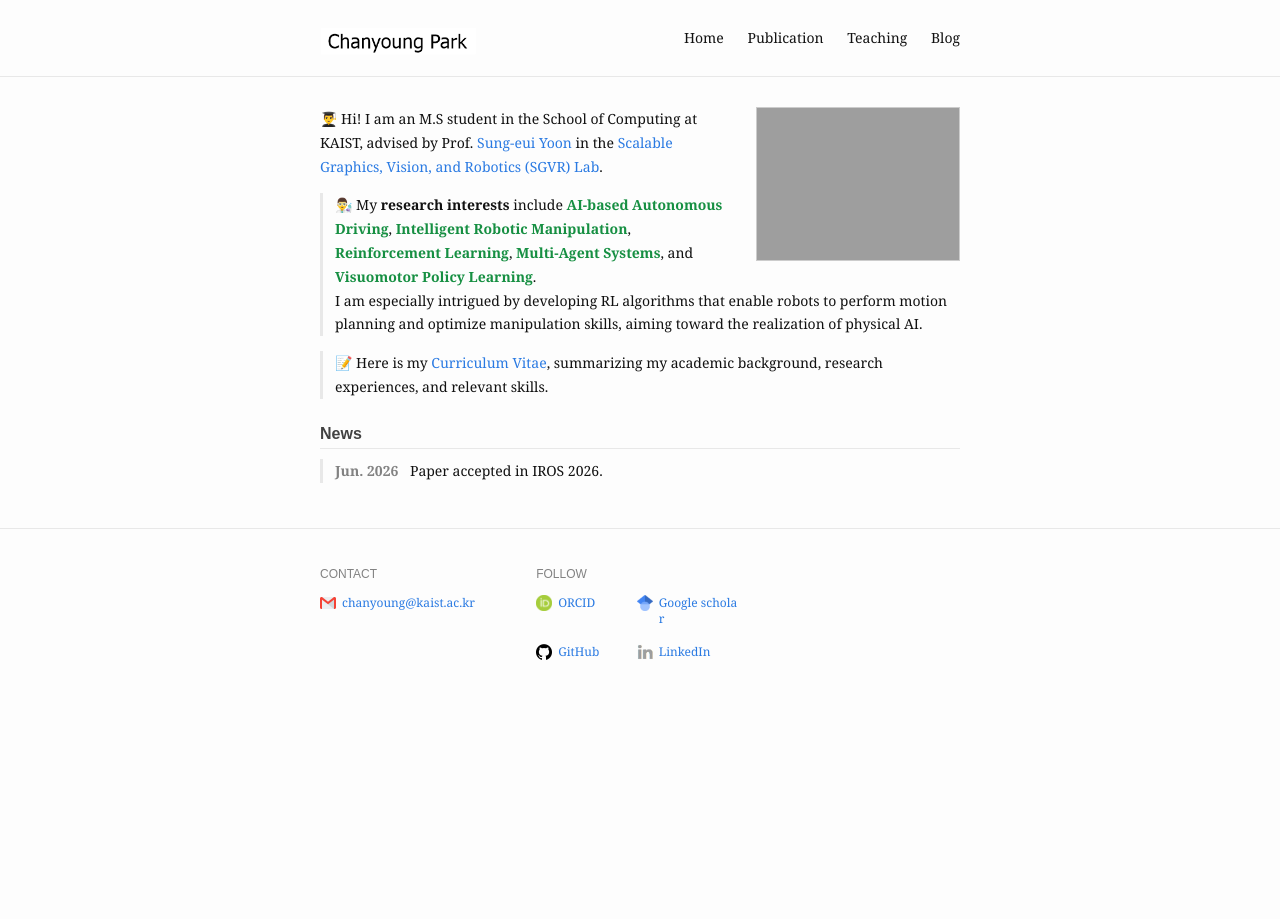
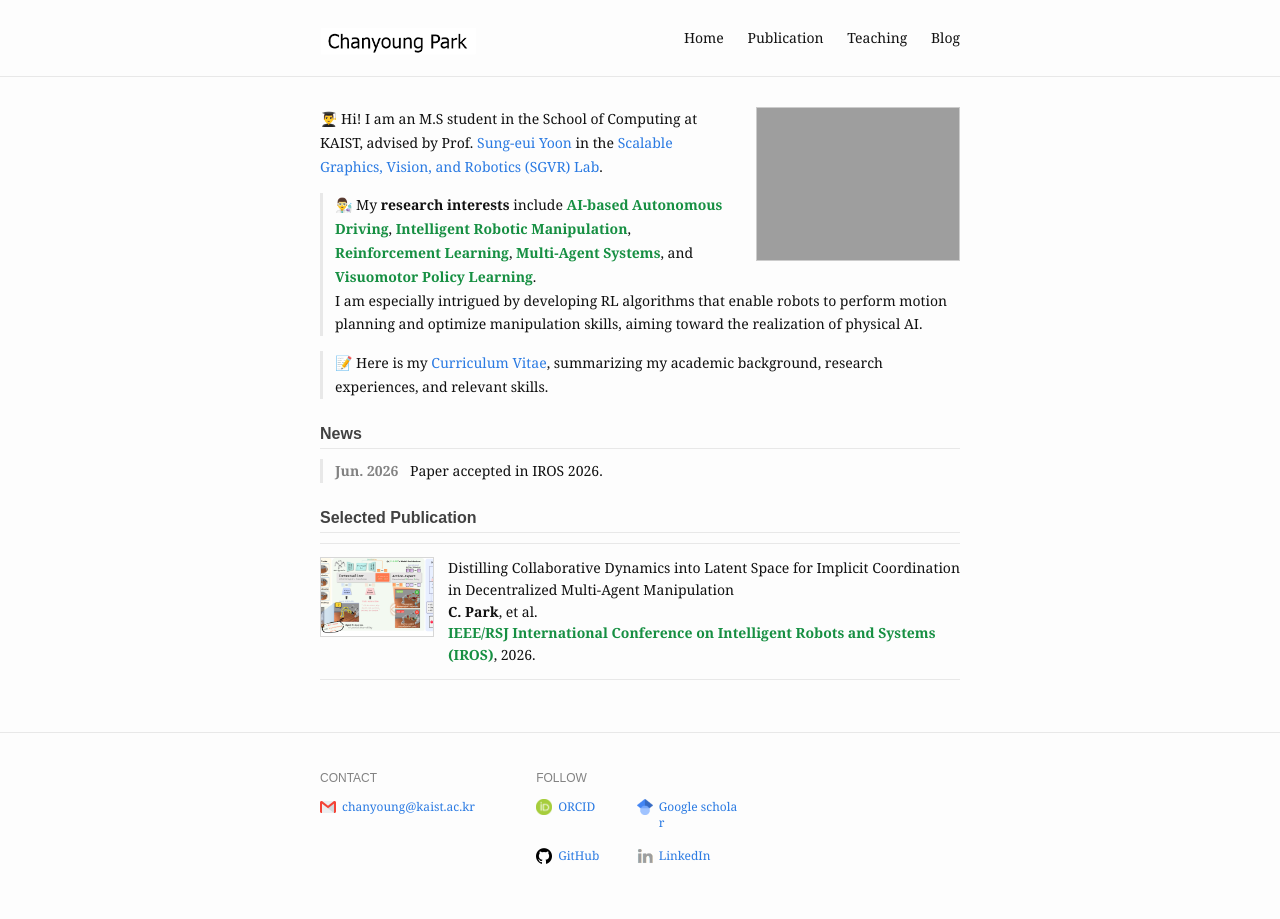
Before and after one commit to cosdeneb/cosdeneb.github.io, a Jekyll site: the page built from index.md, in a window 1280 px wide. Built offline with Jekyll 4.4.1, drawn with Linux system fonts in a browser that asks for light colours.

Commit message:
Add selected IROS publication to homepage

```diff
--- a/_sass/_site.scss
+++ b/_sass/_site.scss
@@ -44,6 +44,21 @@
     border-left: 3px solid $grey-color-light;
     padding-left: 12px;
     margin-bottom: 8px;
+  }
+}
+
+.home-selected-publication {
+  clear: both;
+  margin-top: 24px;
+
+  h2 {
+    font-size: 16px;
+    font-weight: bold;
+    line-height: 1.4;
+    color: $grey-color-dark;
+    border-bottom: 1px solid $grey-color-light;
+    margin-bottom: 10px;
+    padding-bottom: 3px;
   }
 }
 
@@ -96,6 +111,16 @@
   border: 1px solid #d7d7d7;
   background-color: #fafafa;
   box-shadow: inset 0 0 0 1px #fff;
+}
+
+.publication-thumb {
+  flex: 0 0 112px;
+  width: 112px;
+  height: 78px;
+  border: 1px solid #d7d7d7;
+  object-fit: cover;
+  object-position: center;
+  background-color: #fafafa;
 }
 
 .publication-content {
--- a/index.md
+++ b/index.md
@@ -22,3 +22,17 @@ profile_picture:
     <li><span class="news-date">Jun. 2026</span> Paper accepted in IROS 2026.</li>
   </ul>
 </div>
+
+<div class="home-selected-publication">
+  <h2>Selected Publication</h2>
+  <div class="publication-list">
+    <div class="publication-item">
+      <img class="publication-thumb" src="{{ '/assets/img/paper/iros-2026.png' | absolute_url }}" alt="IROS 2026 paper overview">
+      <div class="publication-content">
+        Distilling Collaborative Dynamics into Latent Space for Implicit Coordination in Decentralized Multi-Agent Manipulation<br/>
+        <b>C. Park</b>, et al.<br/>
+        <span class="venue conference">IEEE/RSJ International Conference on Intelligent Robots and Systems (IROS)</span>, 2026.
+      </div>
+    </div>
+  </div>
+</div>
```
Also changed, not shown: assets/img/paper/iros-2026.png (added).
